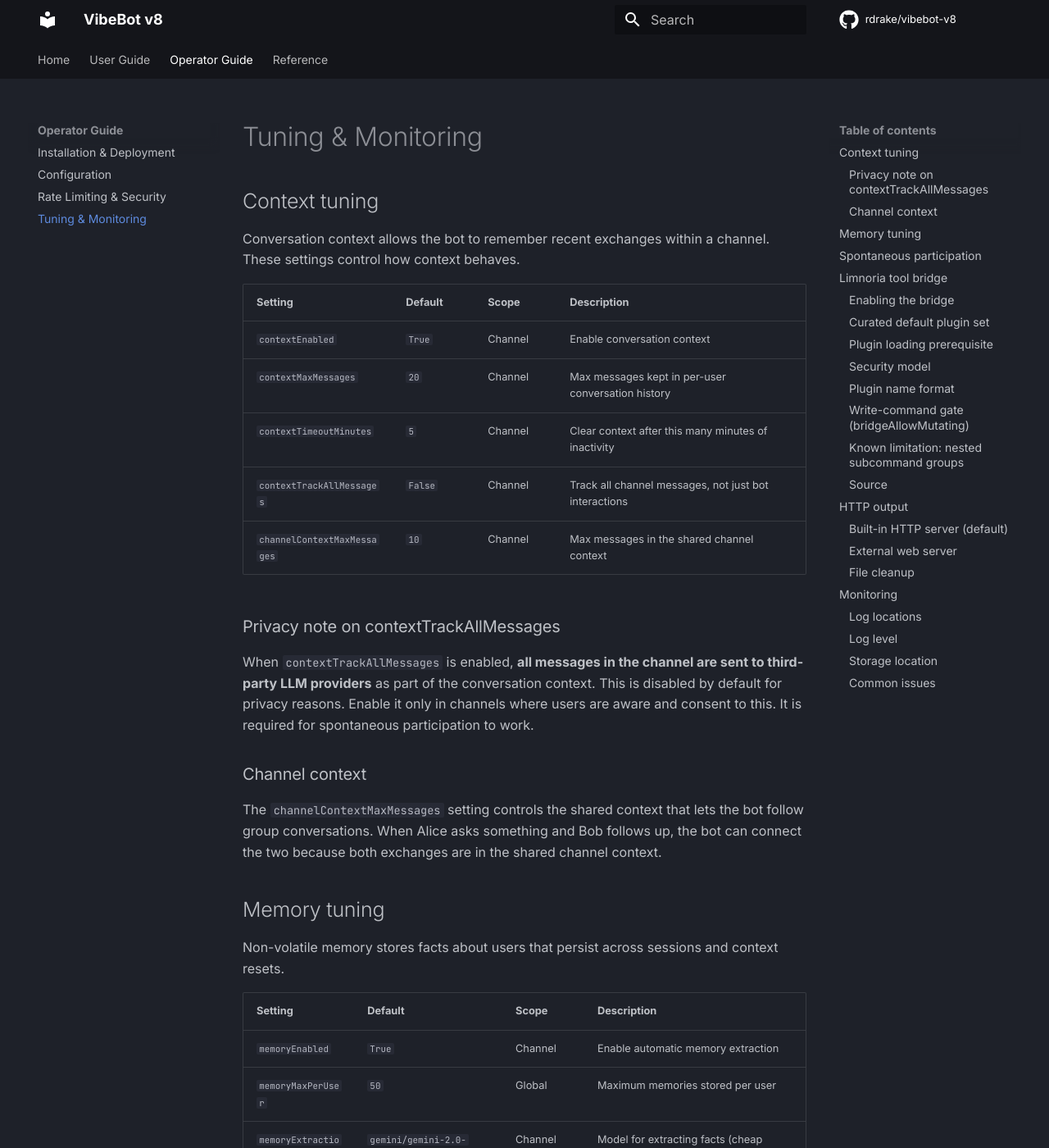
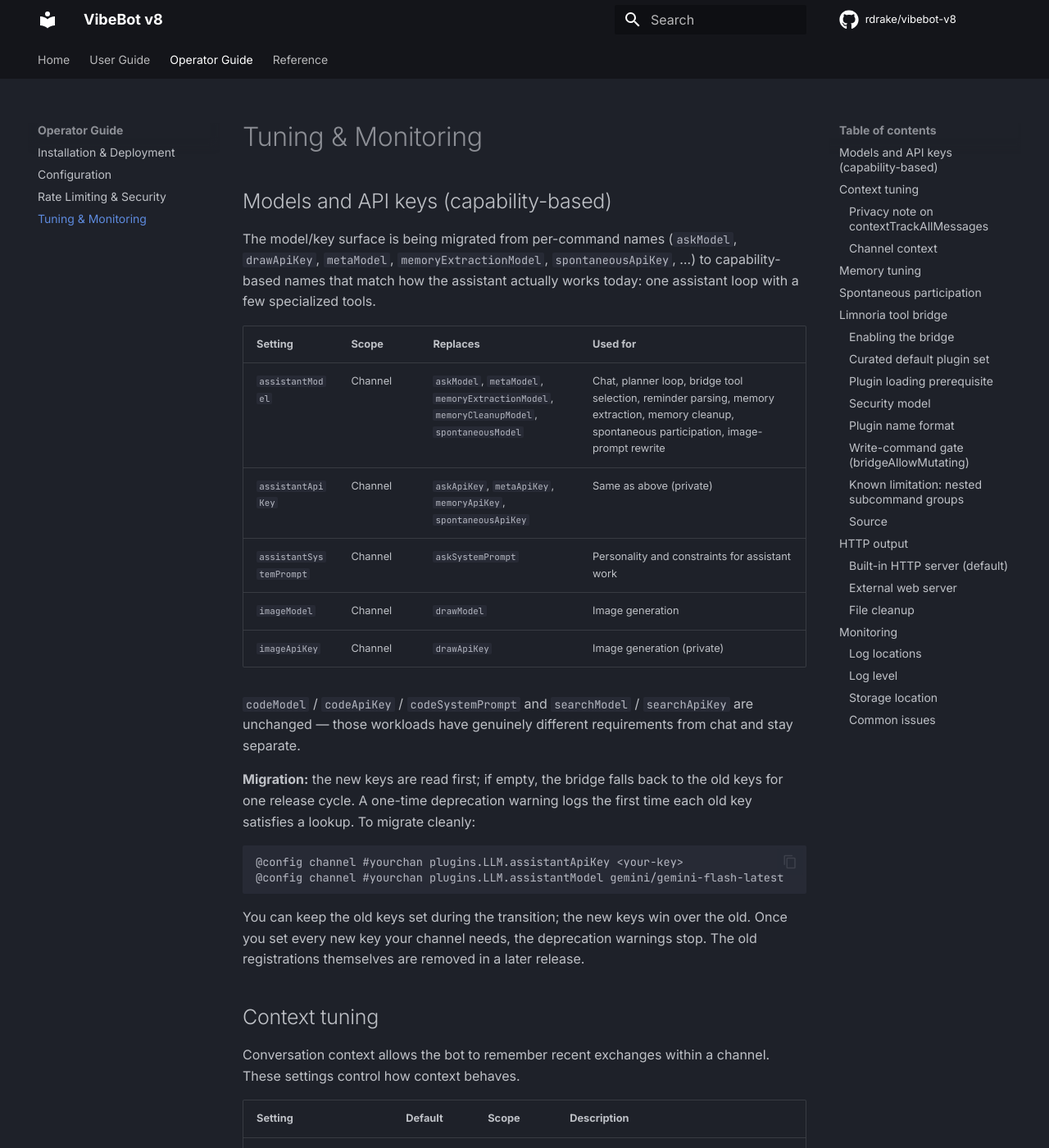
Before and after one commit to rdrake/vibebot-v8, an MkDocs documentation site: the page built from docs/guide/operator/tuning-monitoring.md, in a window 1280 px wide and 1400 px high. Shown: the whole window at 82% size. Built offline with MkDocs 1.6.1 and Material for MkDocs 9.7.7, drawn with Linux system fonts in a browser that asks for light colours; comment, search, counter and statistics services are not loaded.

Commit message:
docs(llm): document capability-based settings + migration; expand conftest defaults

````diff
--- a/docs/guide/operator/tuning-monitoring.md
+++ b/docs/guide/operator/tuning-monitoring.md
@@ -1,4 +1,27 @@
 # Tuning & Monitoring
+
+## Models and API keys (capability-based)
+
+The model/key surface is being migrated from per-command names (`askModel`, `drawApiKey`, `metaModel`, `memoryExtractionModel`, `spontaneousApiKey`, …) to capability-based names that match how the assistant actually works today: one assistant loop with a few specialized tools.
+
+| Setting | Scope | Replaces | Used for |
+|---------|-------|----------|----------|
+| `assistantModel` | Channel | `askModel`, `metaModel`, `memoryExtractionModel`, `memoryCleanupModel`, `spontaneousModel` | Chat, planner loop, bridge tool selection, reminder parsing, memory extraction, memory cleanup, spontaneous participation, image-prompt rewrite |
+| `assistantApiKey` | Channel | `askApiKey`, `metaApiKey`, `memoryApiKey`, `spontaneousApiKey` | Same as above (private) |
+| `assistantSystemPrompt` | Channel | `askSystemPrompt` | Personality and constraints for assistant work |
+| `imageModel` | Channel | `drawModel` | Image generation |
+| `imageApiKey` | Channel | `drawApiKey` | Image generation (private) |
+
+`codeModel` / `codeApiKey` / `codeSystemPrompt` and `searchModel` / `searchApiKey` are unchanged — those workloads have genuinely different requirements from chat and stay separate.
+
+**Migration:** the new keys are read first; if empty, the bridge falls back to the old keys for one release cycle. A one-time deprecation warning logs the first time each old key satisfies a lookup. To migrate cleanly:
+
+```
+@config channel #yourchan plugins.LLM.assistantApiKey <your-key>
+@config channel #yourchan plugins.LLM.assistantModel gemini/gemini-flash-latest
+```
+
+You can keep the old keys set during the transition; the new keys win over the old. Once you set every new key your channel needs, the deprecation warnings stop. The old registrations themselves are removed in a later release.
 
 ## Context tuning
 
````
Also changed, not shown: AGENTS.md (+1 -1 lines), 1 other file.
